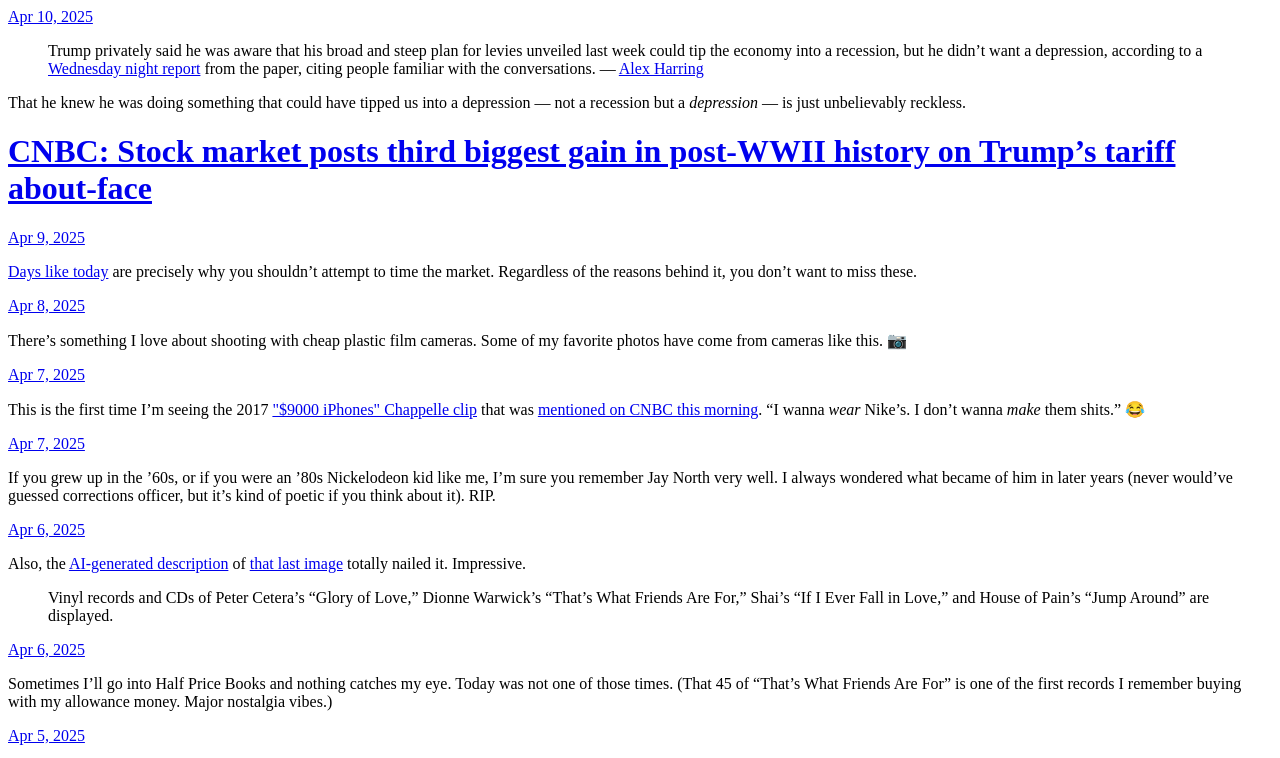
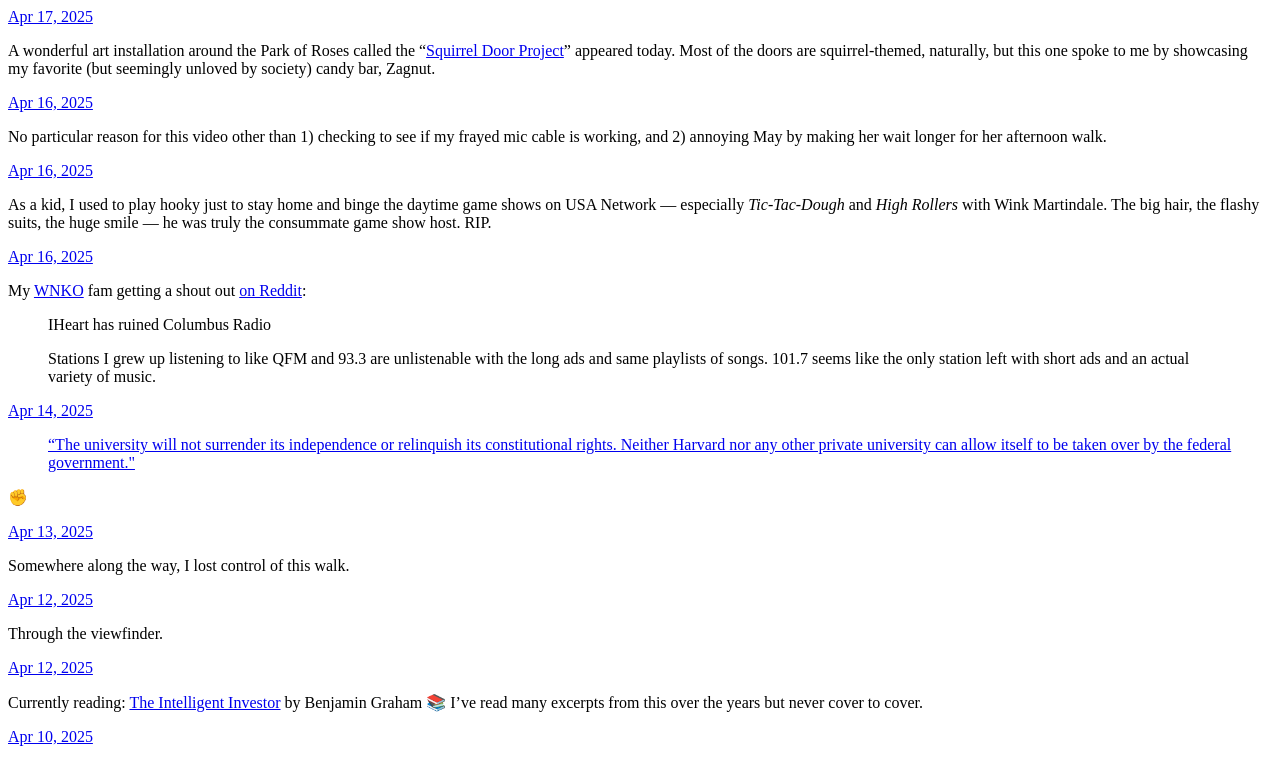
Before and after one commit to michaeljamesdunn/dunn.micro.blog, a plain HTML site: page index.html in a window 1280 px wide. Shown: the top 758 px of the page. Drawn offline with Linux system fonts and the light colour scheme.

Commit message:
Archiving from Micro.blog.

```diff
--- a/index.html
+++ b/index.html
@@ -21,6 +21,105 @@
 <div class="h-feed">
 
 
+
+	  <div class="h-entry">
+
+
+		<a href="https://micro.dunn.blog/2025/04/17/a-wonderful-art-installation-around/" class="u-url"><time class="dt-published" datetime="2025-04-17 17:58:31 -0400">Apr 17, 2025</time></a>
+
+		<div class="e-content">
+			 <p>A wonderful art installation around the Park of Roses called the &ldquo;<a href="https://clintonvilleartsguild.com/squirrel-door-project">Squirrel Door Project</a>&rdquo; appeared today. Most of the doors are squirrel-themed, naturally, but this one spoke to me by showcasing my favorite (but seemingly unloved by society) candy bar, Zagnut.</p>
+<!-- raw HTML omitted -->
+
+		</div>
+	  </div>
+
+	  <div class="h-entry">
+
+
+		<a href="https://micro.dunn.blog/2025/04/16/no-particular-reason-for-this/" class="u-url"><time class="dt-published" datetime="2025-04-16 21:28:52 -0400">Apr 16, 2025</time></a>
+
+		<div class="e-content">
+			 <p>No particular reason for this video other than 1) checking to see if my frayed mic cable is working, and 2) annoying May by making her wait longer for her afternoon walk.</p>
+<p><!-- raw HTML omitted --><!-- raw HTML omitted --></p>
+
+		</div>
+	  </div>
+
+	  <div class="h-entry">
+
+
+		<a href="https://micro.dunn.blog/2025/04/16/when-i-was-a-kid/" class="u-url"><time class="dt-published" datetime="2025-04-16 19:07:08 -0400">Apr 16, 2025</time></a>
+
+		<div class="e-content">
+			 <p>As a kid, I used to play hooky just to stay home and binge the daytime game shows on USA Network — especially <em>Tic-Tac-Dough</em> and <em>High Rollers</em> with Wink Martindale. The big hair, the flashy suits, the huge smile — he was truly the consummate game show host. RIP.</p>
+
+		</div>
+	  </div>
+
+	  <div class="h-entry">
+
+
+		<a href="https://micro.dunn.blog/2025/04/16/iheart-has-ruined-columbus-radio/" class="u-url"><time class="dt-published" datetime="2025-04-16 14:55:59 -0400">Apr 16, 2025</time></a>
+
+		<div class="e-content">
+			 <p>My <a href="https://wnko.com/">WNKO</a> fam getting a shout out <a href="https://www.reddit.com/r/Columbus/comments/1k09wwm/iheart_has_ruined_columbus_radio/">on Reddit</a>:</p>
+<blockquote>
+<p>IHeart has ruined Columbus Radio</p>
+<p>Stations I grew up listening to like QFM and 93.3 are unlistenable with the long ads and same playlists of songs. 101.7 seems like the only station left with short ads and an actual variety of music.</p>
+</blockquote>
+
+		</div>
+	  </div>
+
+	  <div class="h-entry">
+
+
+		<a href="https://micro.dunn.blog/2025/04/14/the-university-will-not-surrender/" class="u-url"><time class="dt-published" datetime="2025-04-14 15:32:36 -0400">Apr 14, 2025</time></a>
+
+		<div class="e-content">
+			 <blockquote>
+<p><a href="https://www.harvard.edu/research-funding/wp-content/uploads/sites/16/2025/04/Harvard-Response-2025-04-14.pdf">&ldquo;The university will not surrender its independence or relinquish its constitutional rights. Neither Harvard nor any other private university can allow itself to be taken over by the federal government.&quot;</a></p>
+</blockquote>
+<p>✊</p>
+
+		</div>
+	  </div>
+
+	  <div class="h-entry">
+
+
+		<a href="https://micro.dunn.blog/2025/04/13/at-some-point-i-lost/" class="u-url"><time class="dt-published" datetime="2025-04-13 17:32:49 -0400">Apr 13, 2025</time></a>
+
+		<div class="e-content">
+			 <p>Somewhere along the way, I lost control of this walk.</p>
+<p><!-- raw HTML omitted --><!-- raw HTML omitted --></p>
+
+		</div>
+	  </div>
+
+	  <div class="h-entry">
+
+
+		<a href="https://micro.dunn.blog/2025/04/12/through-the-viewfinder/" class="u-url"><time class="dt-published" datetime="2025-04-12 16:55:05 -0400">Apr 12, 2025</time></a>
+
+		<div class="e-content">
+			 <p>Through the viewfinder.</p>
+<!-- raw HTML omitted -->
+
+		</div>
+	  </div>
+
+	  <div class="h-entry">
+
+
+		<a href="https://micro.dunn.blog/2025/04/12/currently-reading-the-intelligent-investor/" class="u-url"><time class="dt-published" datetime="2025-04-12 08:34:19 -0400">Apr 12, 2025</time></a>
+
+		<div class="e-content">
+			 <p>Currently reading: <a href="https://micro.blog/books/9780060155476">The Intelligent Investor</a> by Benjamin Graham 📚 I&rsquo;ve read many excerpts from this over the years but never cover to cover.</p>
+
+		</div>
+	  </div>
 
 	  <div class="h-entry">
 
```
